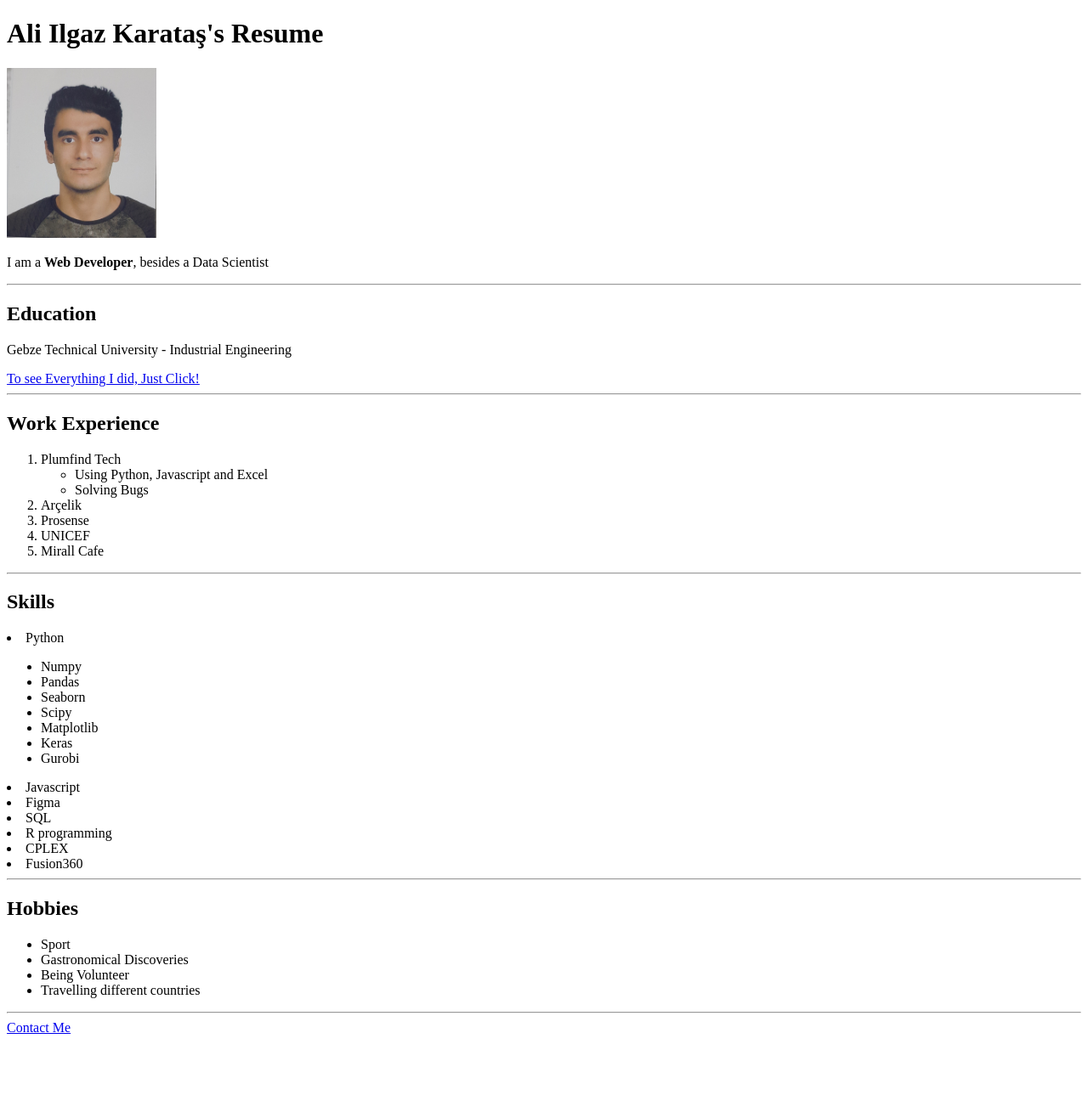
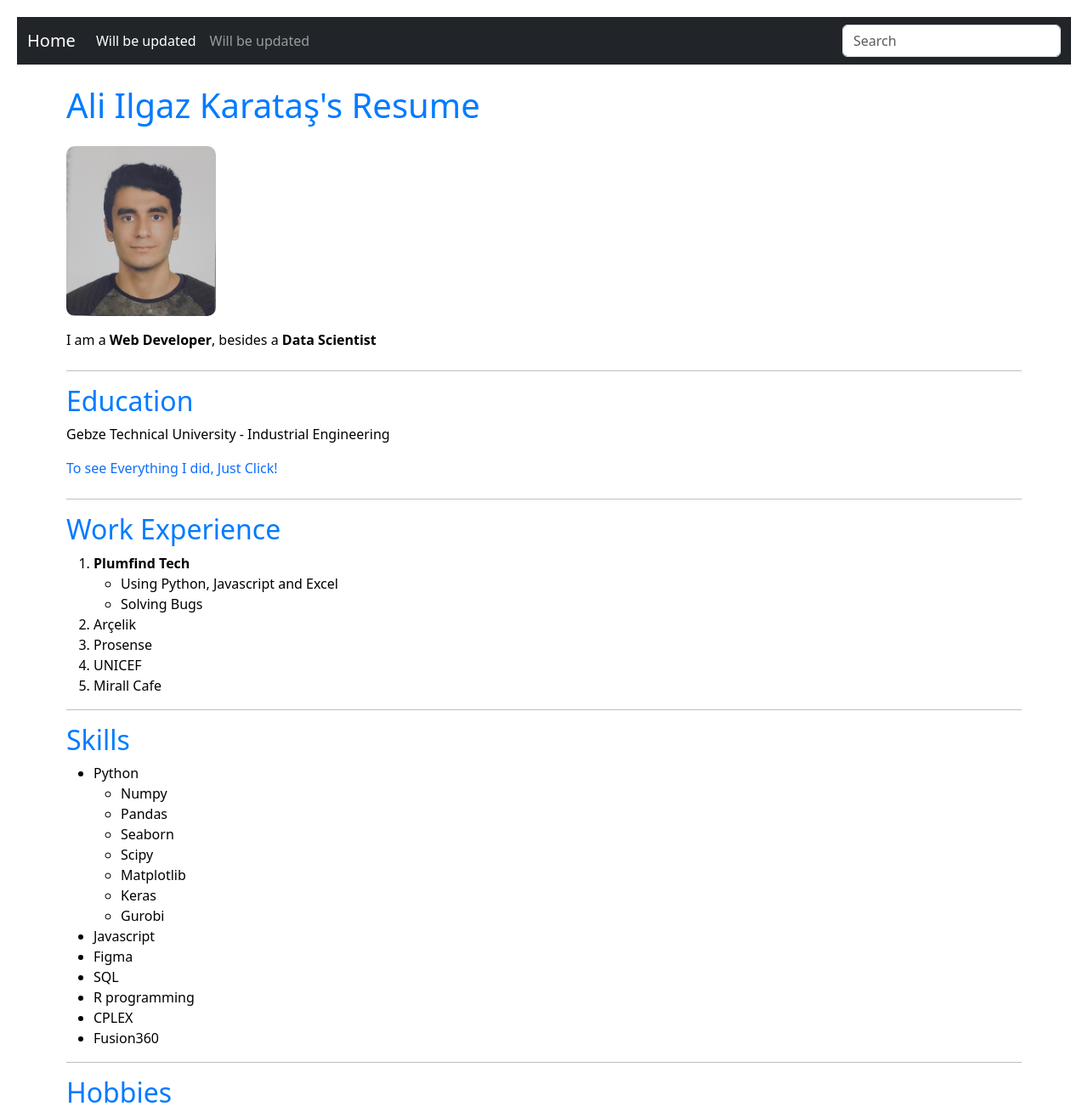
Before and after one commit to aliilgazkaratas/My-Resume, a plain HTML site: page index.html in a window 1280 px wide. Shown: the top 1309 px of the page at 85% size. Before the commit the page ends 1227 px from the top, so only its background shows below. Drawn offline with nearby package versions, Linux system fonts and the light colour scheme.

Commit message:
Add files via upload

```diff
--- a/index.html
+++ b/index.html
@@ -4,19 +4,69 @@
     <meta charset="UTF-8">
     <meta name="viewport" content="width=device-width, initial-scale=1.0">
     <title>My Resume</title>
+    <!-- Bootstrap CSS -->
+    <link href="https://cdn.jsdelivr.net/npm/bootstrap@5.3.2/dist/css/bootstrap.min.css" rel="stylesheet" integrity="sha384-T3c6CoIi6uLrA9TneNEoa7RxnatzjcDSCmG1MXxSR1GAsXEV/Dwwykc2MPK8M2HN" crossorigin="anonymous">    <style>
+        body {
+            padding: 20px;
+        }
+        h1, h2, h3, h4, h5, h6 {
+            color: #007BFF;
+        }
+        img {
+            max-width: 100%;
+            height: auto;
+            border-radius: 10px;
+        }
+        footer {
+            margin-top: 20px;
+            text-align: center;
+        }
+    </style>
 </head>
 <body>
-    <h1>Ali Ilgaz Karataş's Resume</h1>
-    <img src="./Vesikalık.jpg" height="200" alt="photo">
-    <p>I am a <b>Web Developer</b>, besides a Data Scientist</p>
-    <hr>
+    <section>
+        <nav class="navbar navbar-expand navbar-dark bg-dark" aria-label="Second navbar example">
+            <div class="container-fluid">
+              <a class="navbar-brand" href="#">Home</a>
+              <button class="navbar-toggler" type="button" data-bs-toggle="collapse" data-bs-target="#navbarsExample02" aria-controls="navbarsExample02" aria-expanded="false" aria-label="Toggle navigation">
+                <span class="navbar-toggler-icon"></span>
+              </button>
+
+              <div class="collapse navbar-collapse" id="navbarsExample02">
+                <ul class="navbar-nav me-auto">
+                  <li class="nav-item">
+                    <a class="nav-link active" aria-current="page" href="#">Will be updated</a>
+                  </li>
+                  <li class="nav-item">
+                    <a class="nav-link" href="#">Will be updated</a>
+                  </li>
+                </ul>
+                <form role="search">
+                  <input class="form-control" type="search" placeholder="Search" aria-label="Search">
+                </form>
+              </div>
+            </div>
+          </nav>
+
+    </section>
+
+    <div class="container align-items-center p-2 text-black">
+        <h1 class="mt-3">Ali Ilgaz Karataş's Resume</h1>
+        <img src="./Vesikalık.jpg" class="img-fluid mt-3" style="height: 200px;" alt="photo">
+        <p class="mt-3">I am a <strong>Web Developer</strong>, besides a <strong>Data Scientist</strong></p>
+        <hr class="mt-4">
+
         <h2>Education</h2>
         <p>Gebze Technical University - Industrial Engineering</p>
-    <a draggable="true" href="https://linktr.ee/ilgazkaratas">To see Everything I did, Just Click!</a>
+        <a href="https://linktr.ee/ilgazkaratas" target="_blank" class="text-decoration-none d-block mb-4">
+            To see Everything I did, Just Click!
+        </a>
         <hr>
+
         <h2>Work Experience</h2>
         <ol>
-        <li>Plumfind Tech
+            <li>
+                <strong>Plumfind Tech</strong>
                 <ul>
                     <li>Using Python, Javascript and Excel</li>
                     <li>Solving Bugs</li>
@@ -28,7 +78,9 @@
             <li>Mirall Cafe</li>
         </ol>
         <hr>
+
         <h2>Skills</h2>
+        <ul>
             <li>Python
                 <ul>
                     <li>Numpy</li>
@@ -46,8 +98,9 @@
             <li>R programming</li>
             <li>CPLEX</li>
             <li>Fusion360</li>
+        </ul>
+        <hr>
 
-    <hr>
         <h2>Hobbies</h2>
         <ul>
             <li>Sport</li>
@@ -56,8 +109,13 @@
             <li>Travelling different countries</li>
         </ul>
         <hr>
+
         <footer>
-        <a href="https://linktr.ee/ilgazkaratas">Contact Me</a>
+            <a href="https://www.linkedin.com/in/ali-ilgaz-karatas/" target="_blank" class="btn btn-primary">Contact Me</a>
         </footer>
+    </div>
+
+    <!-- Bootstrap JS and Popper.js -->
+    <script src="https://cdn.jsdelivr.net/npm/bootstrap@5.3.0/dist/js/bootstrap.bundle.min.js"></script>
 </body>
 </html>
```
Lines whose indentation alone changed are shown as unchanged.
